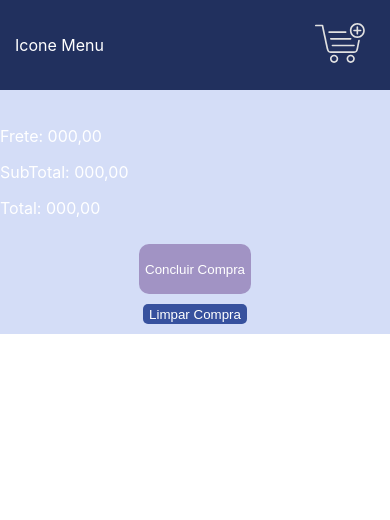
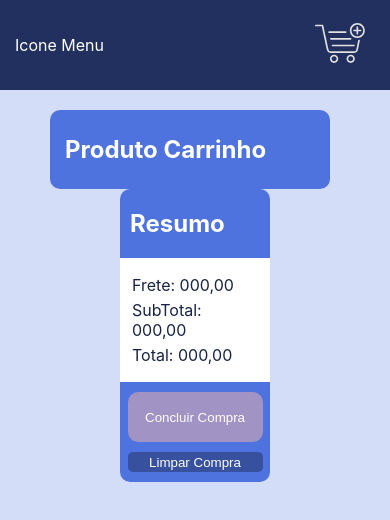
Before and after one commit to martex84/projetoEcommerceGames, a React (Create React App) app in the folder frontend/: page /carrinho in a window 390 px wide. Shown: the top 520 px of the page. Built offline with nearby package versions, Linux system fonts and the light colour scheme.

Commit message:
Conclusao Layout Pagina Carrinho 1.0

```diff
--- a/frontend/src/css/app.css
+++ b/frontend/src/css/app.css
@@ -1,3 +1,4 @@
 .App {
+  height: 100vh;
   background-color: #D4DDF7;
 }
--- a/frontend/src/css/carrinho.css
+++ b/frontend/src/css/carrinho.css
@@ -1,16 +1,22 @@
 /*
 
-    Aba
+    Section
 
 */
-#containerAbaInternaCarrinho {
-    width: 300px;
-    position: absolute;
-    top: 23px;
-    right: -15px;
-    border-radius: 0 0 20px 20px;
-    background-color: #21305E;
-    z-index: 10;
+#sectionCarrinho {
+    width: 100%;
+    padding: 20px;
+    display: flex;
+    flex-direction: row;
+    justify-content: center;
+    align-items: flex-start;
+}
+
+@media only screen and (max-width: 799px) {
+    #sectionCarrinho {
+        flex-direction: column;
+        align-items: center;
+    }
 }
 
 /*
@@ -18,13 +24,34 @@
     Produtos
 
 */
+#containerGrupoProdutosCarrinho {
+    width: 780px;
+    margin-right: 10px;
+    padding: 5px;
+    display: flex;
+    flex-direction: column;
+    justify-content: center;
+    align-items: center;
+    background-color: #4E72DE;
+    border-radius: 10px;
+}
+
 #grupoProdutosCarrinho {
-    padding: 10px;
+    width: 100%;
+    border-radius: 20px;
+}
+
+#tituloGrupoProduto {
+    width: 100%;
+    height: 100%;
+    margin: 0;
+    padding: 20px 10px;
+    border-radius: 7px 7px 0 0;
 }
 
 .containerProdutoCarrinho {
     margin-top: 5px;
-    height: 150px;
+    height: 180px;
     padding: 10px;
     background-color: #ffff;
     display: flex;
@@ -32,6 +59,7 @@
     flex-wrap: nowrap;
     align-items: center;
     justify-content: space-around;
+    border-radius: 20px;
 }
 
 .containerProdutoCarrinho:first-child {
@@ -39,7 +67,7 @@
 }
 
 .containerImagemProdutoCarrinho {
-    width: 120px;
+    width: 150px;
 }
 
 .containerImagemProdutoCarrinho>img {
@@ -47,18 +75,33 @@
 }
 
 .containerInformacaoProdutoCarrinho {
+    width: 200px;
     flex-direction: column;
 }
 
 .informacaoProdutoCarrinho {
     margin: 5px 0;
     color: #182345;
-    text-align: center;
 }
 
-.containerInformacaoProdutoCarrinho>img {
+.botaoCarrinho {
     margin-top: 20px;
     cursor: pointer;
+}
+
+@media only screen and (max-width: 799px) {
+    #containerGrupoProdutosCarrinho {
+        width: 80%;
+    }
+
+    .containerProdutoCarrinho {
+        height: 400px;
+        flex-direction: column;
+    }
+
+    .containerInformacaoProdutoCarrinho {
+        width: 100%;
+    }
 }
 
 /*
@@ -66,41 +109,58 @@
     Resultado
 
 */
-#resultadoCarrinho {
-    height: 100px;
-    padding: 20px;
+#containerResultadoCheckout {
+    width: 150px;
+    min-width: 150px;
     display: flex;
-    flex-direction: row;
-    flex-wrap: nowrap;
-    justify-content: space-between;
+    flex-direction: column;
+    justify-content: center;
     align-items: center;
-    background-color: #182345;
-    border-radius: 0 0 20px 20px;
+    background-color: #4E72DE;
+    border-radius: 10px;
+}
+
+#tituloResultadoCheckout {
+    width: 100%;
+    height: 100%;
+    margin: 0;
+    padding: 20px 10px;
+
+}
+
+#dadosResultadoCarrinho {
+    padding: 12px;
+    background-color: #ffff;
 }
 
 #containerGrupoBotaoResultadoCarrinho {
+    width: 100%;
     height: 100px;
     display: flex;
-    flex-direction: row;
     flex-wrap: nowrap;
     flex-direction: column;
     justify-content: center;
     align-items: center;
 }
 
+.informacaoResultado {
+    margin: 5px 0;
+    color: #182345;
+}
+
 .containerBotaoResultadoCarrinho {
+    width: 90%;
     display: flex;
     align-items: center;
     justify-content: center;
 }
 
 .botaoResultado {
+    width: 100%;
     border: 0;
     color: #ffff;
     cursor: pointer;
 }
-
-
 
 .botaoTotal {
     height: 50px;
--- a/frontend/src/css/gerais.css
+++ b/frontend/src/css/gerais.css
@@ -31,3 +31,12 @@
 .marginTopZero {
     margin-top: 0;
 }
+
+/*
+
+    Font
+
+*/
+.negrito {
+    font-weight: bolder;
+}
--- a/frontend/src/css/home.css
+++ b/frontend/src/css/home.css
@@ -102,7 +102,7 @@
 
 */
 #containerGrupoProdutos {
-    width: 800px;
+    width: 780px;
     margin: auto;
     display: flex;
     align-items: center;
@@ -122,7 +122,7 @@
     color: #9932CC;
 }
 
-@media only screen and (max-width: 800px) {
+@media only screen and (max-width: 799px) {
     #containerGrupoProdutos {
         width: 100%;
     }
--- a/frontend/src/view/components/header.jsx
+++ b/frontend/src/view/components/header.jsx
@@ -1,4 +1,5 @@
 import React, { useState } from "react";
+import { Link } from 'react-router-dom'
 
 import '../../css/header.css'
 
@@ -31,12 +32,11 @@ function Header({ childrens, displayAbaCarrinho }) {
                         Icone Menu
                     </div>
                 </div>
-                <div id="containerCarrinhoCompra" onClick={e => alteraPropriedadeCarrinho()}>
-                    <img id="carrinhoCompra" src="assets/cart-icon.svg"></img>
-                    <div id="containerAbaCarrinho" className={displayCarrinho}>
-                        {childrens}
+                <Link to="/carrinho">
+                    <div id="containerCarrinhoCompra" onClick={e => alteraPropriedadeCarrinho()}>
+                        <img id="carrinhoCompra" src="assets/cart-icon.svg"></img>
                     </div>
-                </div>
+                </Link>
             </header>
         </>
     );
--- a/frontend/src/view/components/navbar.jsx
+++ b/frontend/src/view/components/navbar.jsx
@@ -1,4 +1,5 @@
 import React from "react";
+import { Link } from "react-router-dom";
 
 import '../../css/navbar.css'
 
@@ -7,9 +8,11 @@ function Navbar() {
     return (
         <>
             <nav id="containerNavBar">
-                <button className="botaoNavbar">
-                    Home
-                </button>
+                <Link to="/">
+                    <button className="botaoNavbar">
+                        Home
+                    </button>
+                </Link>
                 <button className="botaoNavbar">
                     Estratégia
                 </button>
--- a/frontend/src/view/pages/carrinho.jsx
+++ b/frontend/src/view/pages/carrinho.jsx
@@ -6,8 +6,9 @@ import Navbar from "../components/navbar";
 
 function Carrinho() {
 
-    const [valorProps, setValorProps] = useState();
-    const [objetoProdutoInterno, setObjetoProdutoInterno] = useState();
+
+    const [valorLocalStorage, setValorLocalStorage] = useState(JSON.parse(localStorage.getItem("itemCarrinho")));
+    const [objeto, setObjetoProdutoInterno] = useState();
     const [componenteProduto, setComponenteProduto] = useState([]);
     const [listaComponenteProdutoId, setListaComponenteProdutoId] = useState([]);
     const [idAnterior, setIdAnterior] = useState("");
@@ -34,63 +35,60 @@ function Carrinho() {
         })
     }
     const criarGrupoProduto = useCallback(() => {
-        const valorRetorno = [...componenteProduto]
-        if (objetoProdutoInterno !== undefined) {
-            if (verificaInclusao(objetoProdutoInterno) === false) {
-                setListaComponenteProdutoId([...listaComponenteProdutoId, objetoProdutoInterno.id])
+        const valorRetorno = [];
 
+        valorLocalStorage.map(objeto => {
             valorRetorno.push(
-                    <div className="containerProdutoCarrinho" key={objetoProdutoInterno.id}>
+                <div className="containerProdutoCarrinho" key={objeto.id}>
                     <div className="containerImagemProdutoCarrinho">
-                            <img src={`/assets/${objetoProdutoInterno.image}`} />
+                        <img src={`/assets/${objeto.image}`} />
                     </div>
                     <div className="containerInformacaoProdutoCarrinho centralizar">
-                            <p className="informacaoProdutoCarrinho">
-                                {objetoProdutoInterno.name}
+                        <p className="informacaoProdutoCarrinho negrito">
+                            {objeto.name}
                         </p>
                         <p className="informacaoProdutoCarrinho">
-                                {`R$ ${objetoProdutoInterno.price}`}
+                            {`R$ ${objeto.price}`}
                         </p>
-                            <img src="/assets/delete.svg" alt="Lixeira" onClick={e => removerObjeto(objetoProdutoInterno.id)} />
+                        <div className="botaoCarrinho" onClick={e => removerObjeto(objeto.id)} >
+                            <img src="/assets/delete.svg" alt="Lixeira" />
+                            <p className="informacaoProdutoCarrinho">Remover</p>
+                        </div>
                     </div>
                 </div>
             )
-            }
-        }
+        })
+
         setComponenteProduto(valorRetorno);
-    }, [objetoProdutoInterno, setComponenteProduto])
+    }, [localStorage, setComponenteProduto])
 
 
     useEffect(() => {
-        /* if (objetoCarrinho !== undefined) {
-            if (idAnterior === "") {
-                setIdAnterior(objetoCarrinho.id);
-                setObjetoProdutoInterno(objetoCarrinho);
+        if (valorLocalStorage !== null) {
             criarGrupoProduto();
         }
-            else if (idAnterior !== objetoCarrinho.id) {
-                setIdAnterior(objetoCarrinho.id);
-                setObjetoProdutoInterno(objetoCarrinho);
-                criarGrupoProduto();
-            }
-
-        } */
-    }, [criarGrupoProduto, listaComponenteProdutoId, componenteProduto])
+    }, [criarGrupoProduto, valorLocalStorage])
     return (
         <>
             <Header />
             <Navbar />
             <section id="sectionCarrinho">
-                <div id="containerGrupoProdutos">
+                <div id="containerGrupoProdutosCarrinho">
+                    <h2 id="tituloGrupoProduto">
+                        Produto Carrinho
+                    </h2>
                     <div id="grupoProdutosCarrinho">
                         {componenteProduto}
                     </div>
                 </div>
                 <div id="containerResultadoCheckout">
+                    <h2 id="tituloResultadoCheckout">
+                        Resumo
+                    </h2>
                     <div id="dadosResultadoCarrinho">
-                        <p>{`Frete: ${"000,00"}`}</p>
-                        <p>{`SubTotal: ${"000,00"}`}</p>
-                        <p>{`Total: ${"000,00"}`}</p>
+                        <p className="informacaoResultado">{`Frete: ${"000,00"}`}</p>
+                        <p className="informacaoResultado">{`SubTotal: ${"000,00"}`}</p>
+                        <p className="informacaoResultado">{`Total: ${"000,00"}`}</p>
                     </div>
                     <div id="containerGrupoBotaoResultadoCarrinho">
                         <div className="containerBotaoResultadoCarrinho">
--- a/frontend/src/view/pages/home.jsx
+++ b/frontend/src/view/pages/home.jsx
@@ -23,7 +23,7 @@ function Home() {
     const [visualizacaoFiltro, setVisualizacaoFiltro] = useState("semDisplay")
     const [setaFiltro, setSetaFiltro] = useState(".setaFiltroBaixo");
     const [propagandaAtual, setPropagandaAtual] = useState(0);
-    const [objetoCarrinho, setObjetoCarrinho] = useState();
+    const [objetoLocalStorage, setObjetoLocalStorage] = useState("");
 
     function OrganizaComponentes(tipoOrganizacao) {
         const objetoInterno = [...jsonProduto];
@@ -133,7 +133,25 @@ function Home() {
     }
 
     function salvaListaCarrinho(objeto) {
-        setObjetoCarrinho(objeto);
+        setObjetoLocalStorage(objeto);
+    }
+
+    function salvaLocalStorage(objeto) {
+        let objetoRetorno = []
+
+        if (localStorage.getItem("itemCarrinho") !== null) {
+            JSON.parse(localStorage.getItem("itemCarrinho")).map(objetoInterno => {
+                objetoRetorno.push(objetoInterno);
+            })
+        }
+
+        objetoRetorno.push(objeto);
+
+        localStorage.removeItem("itemCarrinho");
+
+        localStorage.setItem("itemCarrinho", JSON.stringify(objetoRetorno));
+
+        setObjetoLocalStorage("");
     }
 
     useEffect(() => {
@@ -141,7 +159,9 @@ function Home() {
 
         if (produtoInterno === null && objetoProduto !== null) criarProduto(objetoProduto);
 
-    }, [objetoProduto, produtoInterno, propagandaAtual, criarProduto, objetoCarrinho])
+        if (objetoLocalStorage !== "") salvaLocalStorage(objetoLocalStorage);
+
+    }, [objetoProduto, produtoInterno, propagandaAtual, objetoLocalStorage, criarProduto])
 
     return (
         <>
```
Lines whose indentation alone changed are shown as unchanged.
